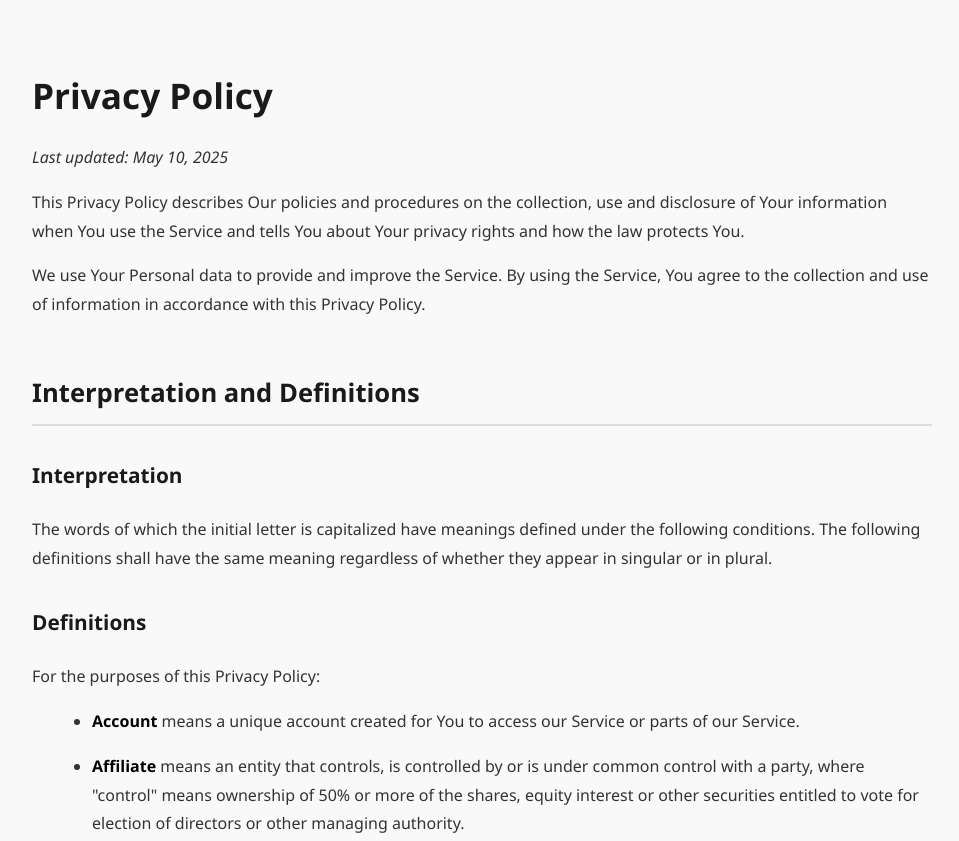
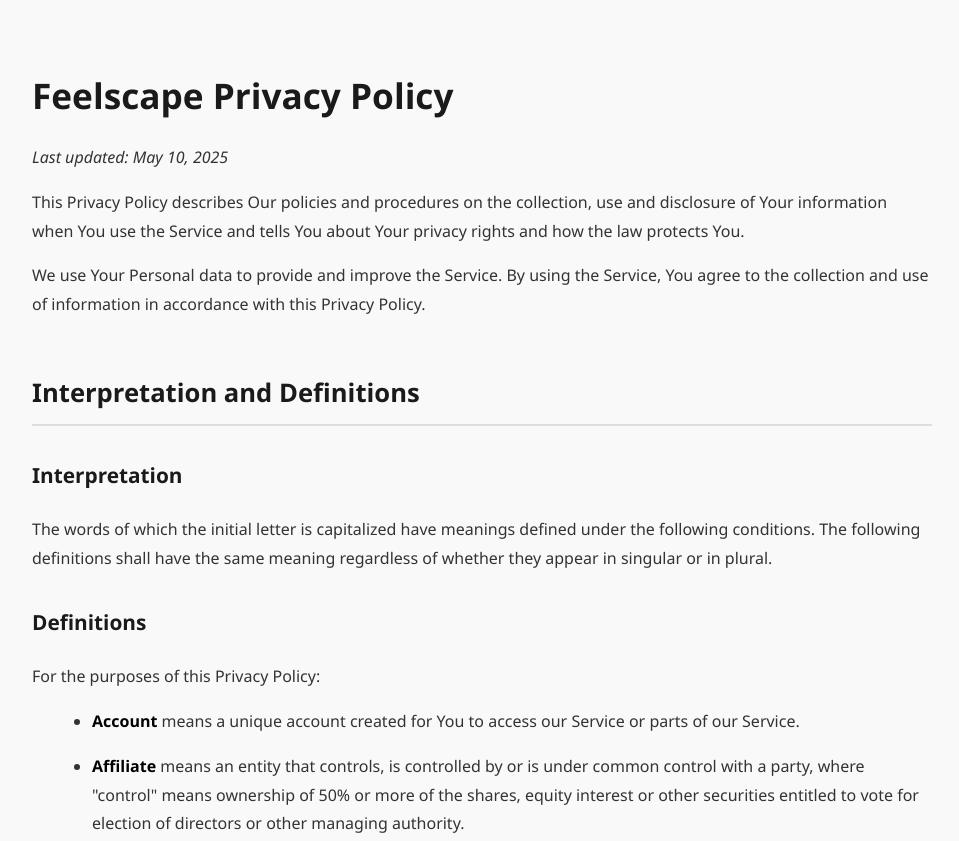
Before and after one commit to Lalit555/Feelscape-privacy-policy, a plain HTML site: page index.html in a window 1280 px wide. Shown: the top 841 px of the page, without its empty margins (158-1117 px from the left). Drawn offline with Linux system fonts and the light colour scheme.

Commit message:
Update index.html

```diff
--- a/index.html
+++ b/index.html
@@ -74,7 +74,7 @@
   <!-- Just paste your current HTML below the body tag as-is -->
 
   <!-- Example: -->
-  <h1>Privacy Policy</h1>
+  <h1>Feelscape Privacy Policy</h1>
   <p><em>Last updated: May 10, 2025</em></p>
   <p>This Privacy Policy describes Our policies and procedures on the collection, use and disclosure of Your information when You use the Service and tells You about Your privacy rights and how the law protects You.</p>
   <p>We use Your Personal data to provide and improve the Service. By using the Service, You agree to the collection and use of information in accordance with this Privacy Policy.</p>
```
